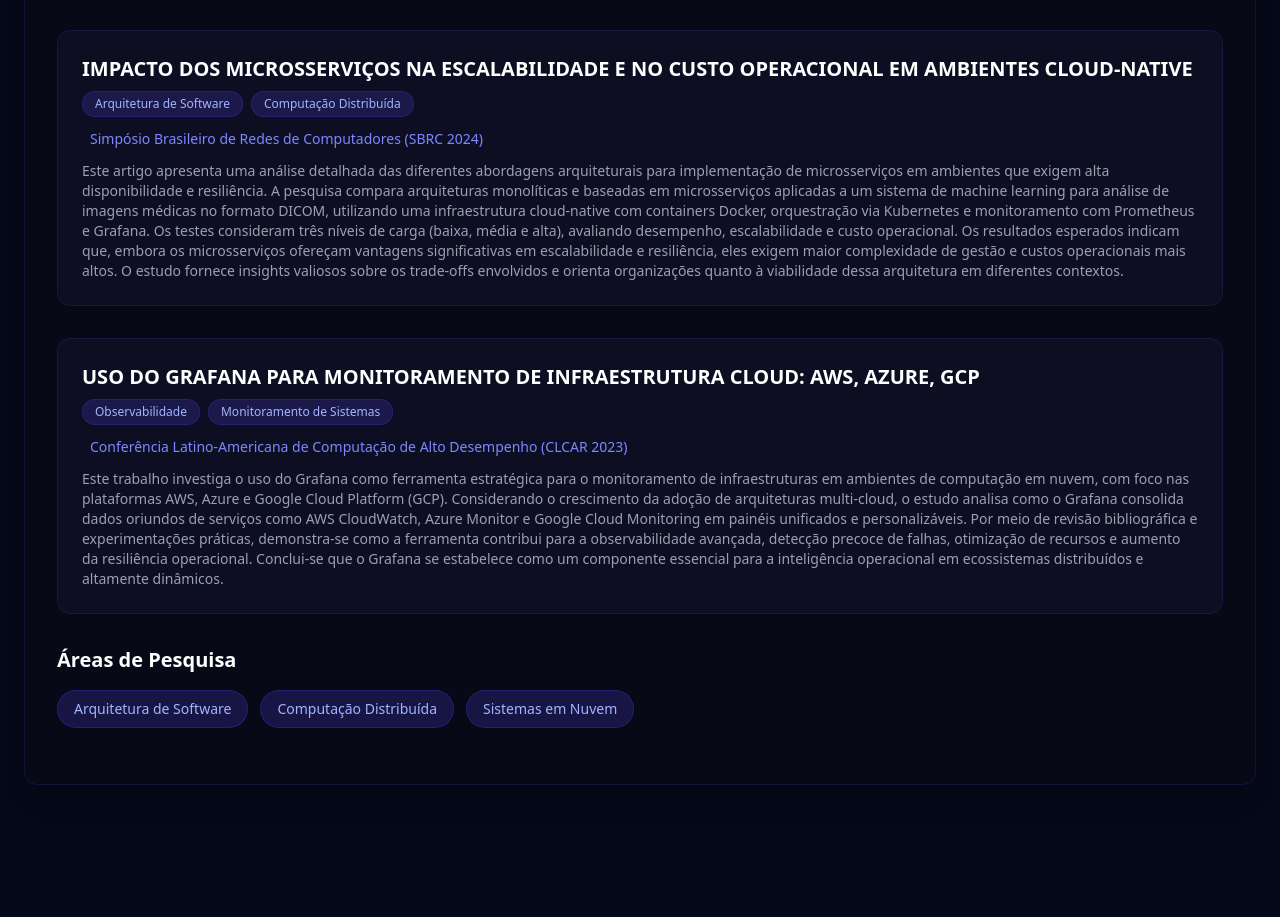
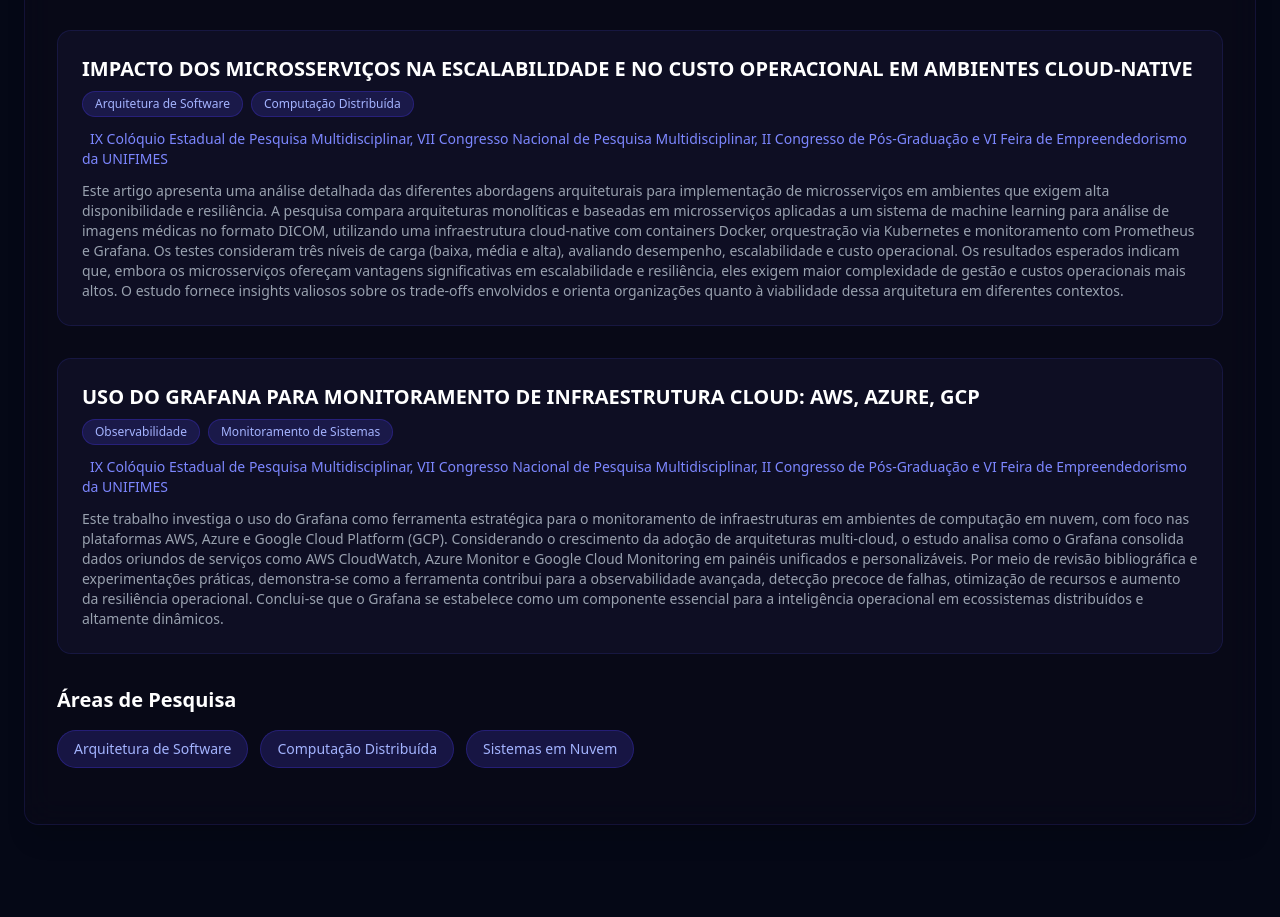
Before and after one commit to LuisMarchio03/luismarchio-portfolio, a React (Vite) app: page / in a window 1280 px wide. Shown: the part 6440-7357 px from the top of the page. Built offline with nearby package versions, Linux system fonts and the light colour scheme.

Commit message:
feat: add conference academic articles

```diff
--- a/src/components/AcademicArticlesSection.tsx
+++ b/src/components/AcademicArticlesSection.tsx
@@ -22,13 +22,13 @@ export const AcademicArticlesSection = () => {
                             {[
                                 {
                                     title: "IMPACTO DOS MICROSSERVIÇOS NA ESCALABILIDADE E NO CUSTO OPERACIONAL EM AMBIENTES CLOUD-NATIVE",
-                                    conference: "Simpósio Brasileiro de Redes de Computadores (SBRC 2024)",
+                                    conference: "IX Colóquio Estadual de Pesquisa Multidisciplinar, VII Congresso Nacional de Pesquisa Multidisciplinar, II Congresso de Pós-Graduação e VI Feira de Empreendedorismo da UNIFIMES",
                                     area: "Arquitetura de Software, Computação Distribuída, Cloud Computing",
                                     abstract: "Este artigo apresenta uma análise detalhada das diferentes abordagens arquiteturais para implementação de microsserviços em ambientes que exigem alta disponibilidade e resiliência. A pesquisa compara arquiteturas monolíticas e baseadas em microsserviços aplicadas a um sistema de machine learning para análise de imagens médicas no formato DICOM, utilizando uma infraestrutura cloud-native com containers Docker, orquestração via Kubernetes e monitoramento com Prometheus e Grafana. Os testes consideram três níveis de carga (baixa, média e alta), avaliando desempenho, escalabilidade e custo operacional. Os resultados esperados indicam que, embora os microsserviços ofereçam vantagens significativas em escalabilidade e resiliência, eles exigem maior complexidade de gestão e custos operacionais mais altos. O estudo fornece insights valiosos sobre os trade-offs envolvidos e orienta organizações quanto à viabilidade dessa arquitetura em diferentes contextos."
                                 },
                                 {
                                     title: "USO DO GRAFANA PARA MONITORAMENTO DE INFRAESTRUTURA CLOUD: AWS, AZURE, GCP",
-                                    conference: "Conferência Latino-Americana de Computação de Alto Desempenho (CLCAR 2023)",
+                                    conference: "IX Colóquio Estadual de Pesquisa Multidisciplinar, VII Congresso Nacional de Pesquisa Multidisciplinar, II Congresso de Pós-Graduação e VI Feira de Empreendedorismo da UNIFIMES",
                                     area: "Observabilidade, Monitoramento de Sistemas, Computação em Nuvem, Arquiteturas Multi-cloud",
                                     abstract: "Este trabalho investiga o uso do Grafana como ferramenta estratégica para o monitoramento de infraestruturas em ambientes de computação em nuvem, com foco nas plataformas AWS, Azure e Google Cloud Platform (GCP). Considerando o crescimento da adoção de arquiteturas multi-cloud, o estudo analisa como o Grafana consolida dados oriundos de serviços como AWS CloudWatch, Azure Monitor e Google Cloud Monitoring em painéis unificados e personalizáveis. Por meio de revisão bibliográfica e experimentações práticas, demonstra-se como a ferramenta contribui para a observabilidade avançada, detecção precoce de falhas, otimização de recursos e aumento da resiliência operacional. Conclui-se que o Grafana se estabelece como um componente essencial para a inteligência operacional em ecossistemas distribuídos e altamente dinâmicos."
                                 }
```
